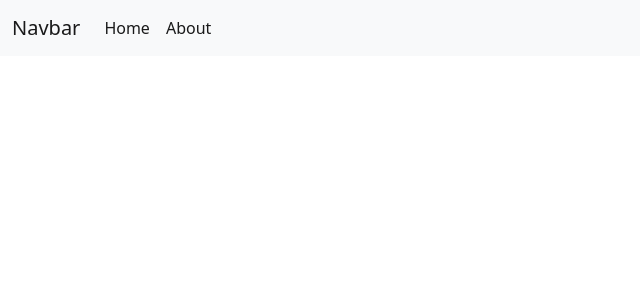
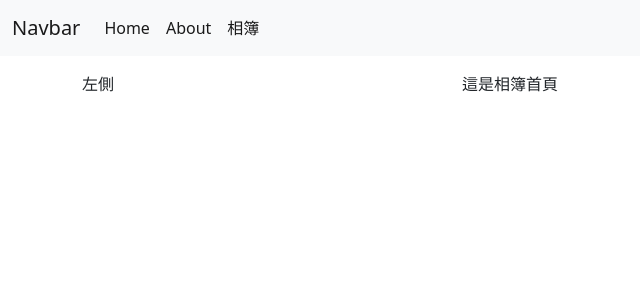
Before and after one commit to vdiefn/react-router-record, a React (Vite) app: page /album in a window 1280 px wide. Before the commit this address had no page. Shown: the top 300 px of the page, without its empty margins (0-640 px from the left). Built offline with nearby package versions, Linux system fonts and the light colour scheme.

Commit message:
add Outlet

```diff
--- a/src/App.jsx
+++ b/src/App.jsx
@@ -3,6 +3,8 @@
 import { Routes, Route } from 'react-router-dom'
 import Home from './pages/Home'
 import About from './pages/About'
+import AlbumLayout from './pages/AlbumLayout'
+import AlbumIndex from './pages/AlbumIndex'
 
 function App() {
   return (
@@ -12,6 +14,9 @@
         <Routes>
           <Route path='/' element={<Home />}></Route>
           <Route path='/about' element={<About />}></Route>
+          <Route path='/album' element={<AlbumLayout />}>
+            <Route index element={<AlbumIndex />}></Route>
+          </Route>
         </Routes>
 
       </div>
--- a/src/components/Navbar.jsx
+++ b/src/components/Navbar.jsx
@@ -13,6 +13,9 @@
           <li className="nav-item">
             <Link className="nav-link active" aria-current="page" to='/about'>About</Link>
           </li>
+          <li className="nav-item">
+            <Link className="nav-link active" aria-current="page" to='/album'>相簿</Link>
+          </li>
         </ul>
       </div>
     </div>
--- /dev/null
+++ b/src/pages/AlbumIndex.jsx
@@ -0,0 +1,8 @@
+ function AlbumIndex(){
+  return (
+    <div>這是相簿首頁</div>
+  )
+ }
+
+
+ export default AlbumIndex
--- /dev/null
+++ b/src/pages/AlbumLayout.jsx
@@ -0,0 +1,17 @@
+import { Outlet } from "react-router-dom"
+
+
+function AlbumLayout(){
+  return (
+    <div className="row">
+      <div className="col-4">
+        左側
+      </div>
+      <div className="col-8">
+        <Outlet />
+      </div>
+    </div>
+  )
+}
+
+export default AlbumLayout
```
